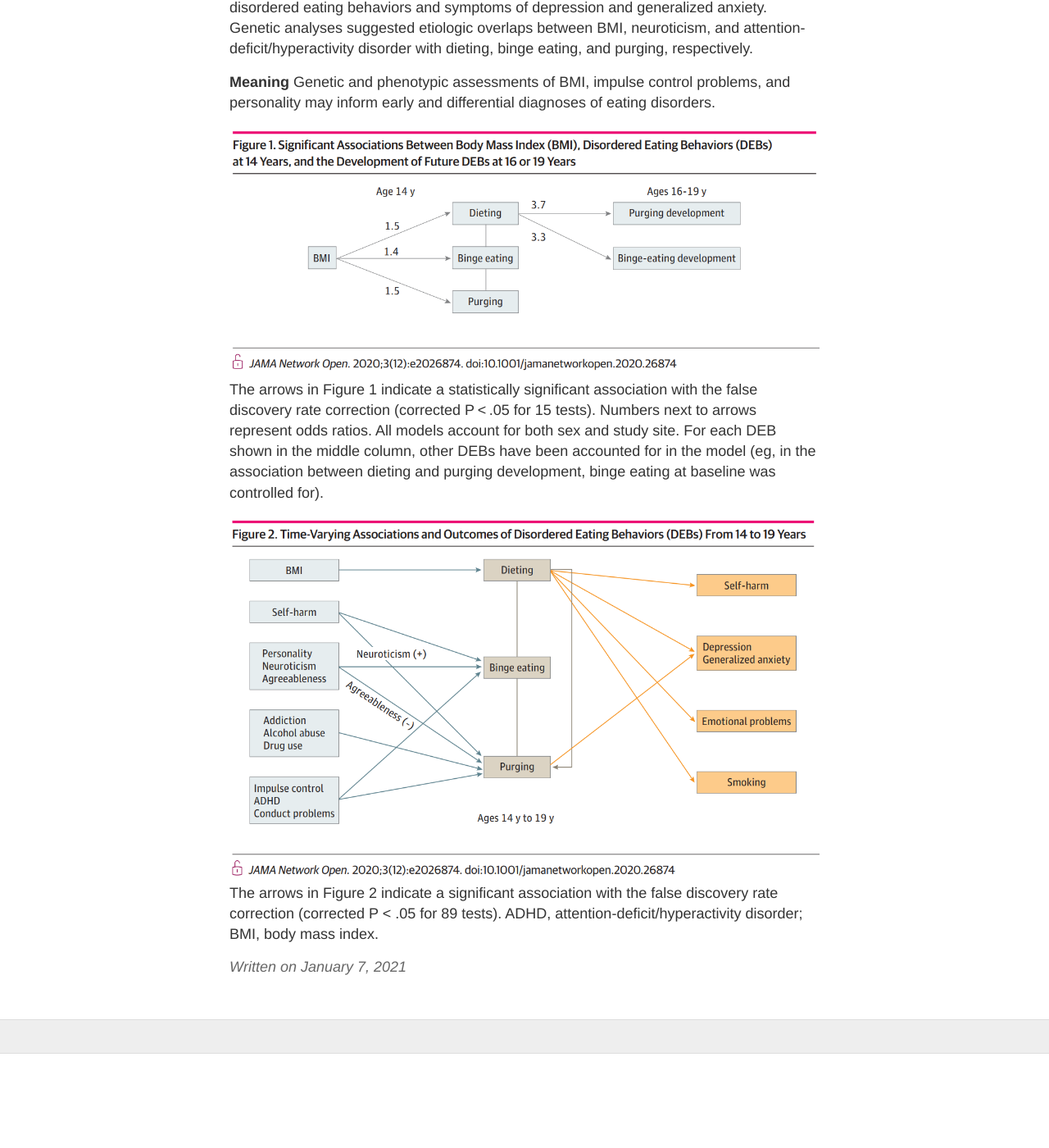
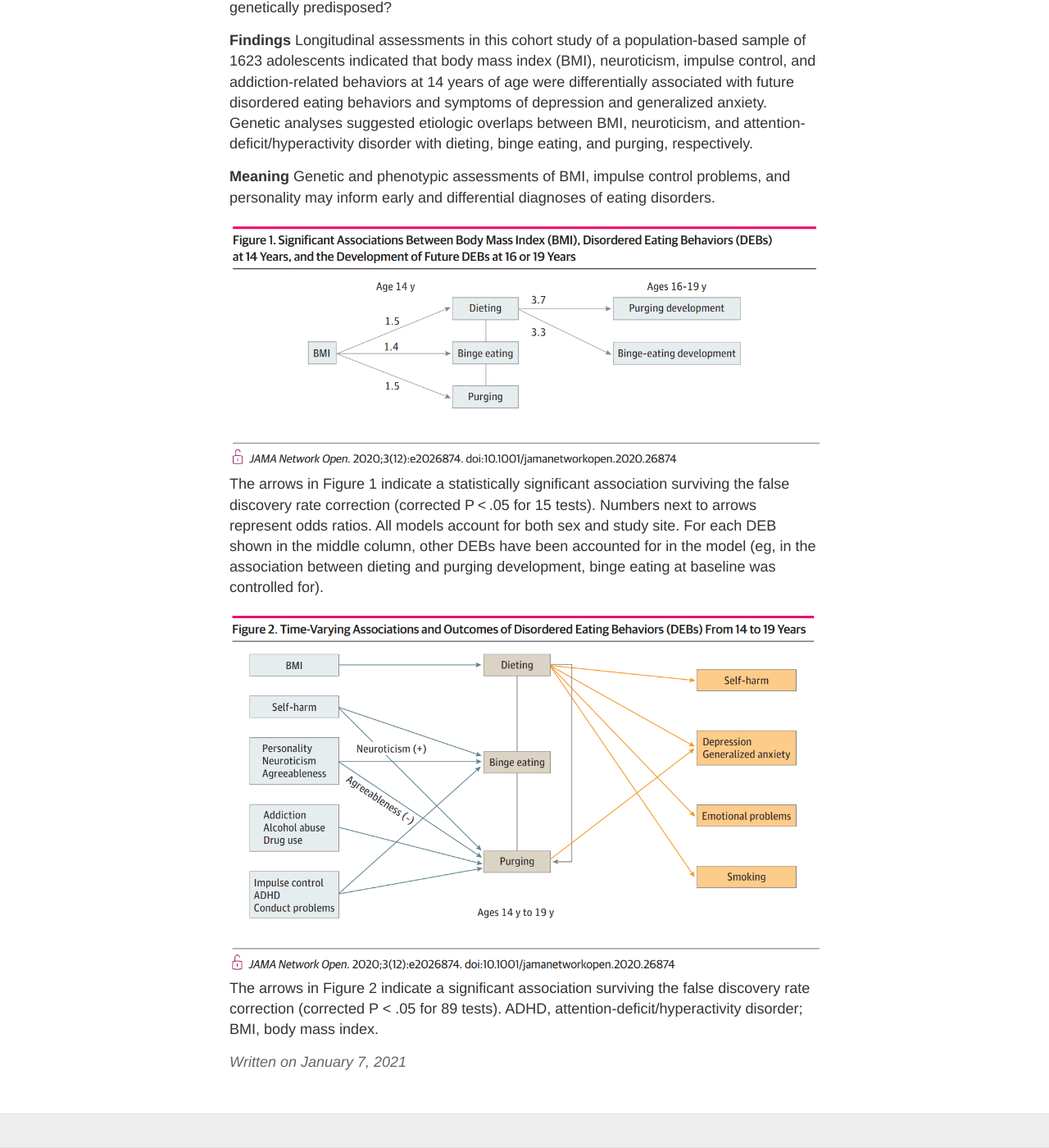
Before and after one commit to crickfan/crickfan.github.io, a Jekyll site: the page built from _posts/2021-01-07-JAMA-Network-paper.md, in a window 1280 px wide and 1400 px high, scrolled down 766 px. Shown: the whole window at 82% size. Built offline with Jekyll 4.4.1, drawn with Linux system fonts in a browser that asks for light colours; before the commit the page ends 2051 px from its top, so only the background shows below that; some of the changed text lies outside the part shown.

Commit message:
Update 2021-01-07-JAMA-Network-paper.md

```diff
--- a/_posts/2021-01-07-JAMA-Network-paper.md
+++ b/_posts/2021-01-07-JAMA-Network-paper.md
@@ -18,7 +20,7 @@ My research paper "**Association of Genetic and Phenotypic Assessments With Onse
 **Meaning**  Genetic and phenotypic assessments of BMI, impulse control problems, and personality may inform early and differential diagnoses of eating disorders.
 
 ![robinson_2020_Fig_1.png]({{site.baseurl}}/images/robinson_2020_Fig_1.png)
-The arrows in Figure 1 indicate a statistically significant association with the false discovery rate correction (corrected P < .05 for 15 tests). Numbers next to arrows represent odds ratios. All models account for both sex and study site. For each DEB shown in the middle column, other DEBs have been accounted for in the model (eg, in the association between dieting and purging development, binge eating at baseline was controlled for).
+The arrows in Figure 1 indicate a statistically significant association surviving the false discovery rate correction (corrected P < .05 for 15 tests). Numbers next to arrows represent odds ratios. All models account for both sex and study site. For each DEB shown in the middle column, other DEBs have been accounted for in the model (eg, in the association between dieting and purging development, binge eating at baseline was controlled for).
 
 ![robinson_2020_Fig_2.png]({{site.baseurl}}/images/robinson_2020_Fig_2.png)
-The arrows in Figure 2 indicate a significant association with the false discovery rate correction (corrected P < .05 for 89 tests). ADHD, attention-deficit/hyperactivity disorder; BMI, body mass index.
+The arrows in Figure 2 indicate a significant association surviving the false discovery rate correction (corrected P < .05 for 89 tests). ADHD, attention-deficit/hyperactivity disorder; BMI, body mass index.
```
Also changed, not shown: other parts of _posts/2021-01-07-JAMA-Network-paper.md (+3 -1 lines).
